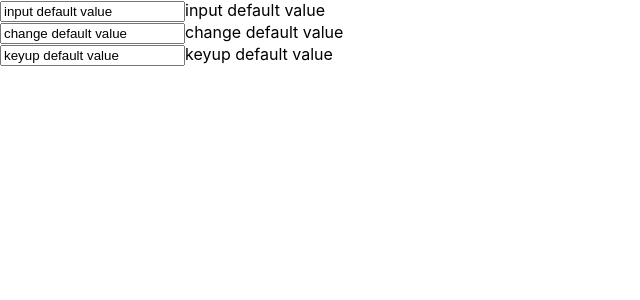
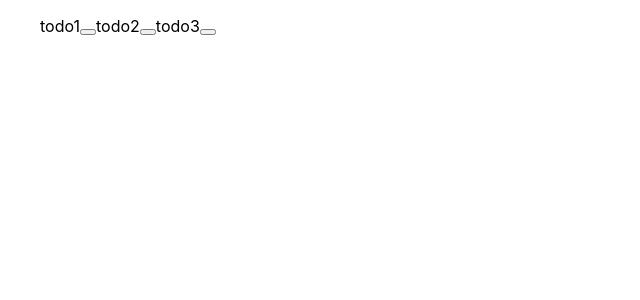
Before and after one commit to kantasasakimaru/react_todo_app, a React (Create React App) app: page / in a window 1280 px wide. Shown: the top 300 px of the page, without its empty margins (0-640 px from the left). Built offline with nearby package versions, Linux system fonts and the light colour scheme.

Commit message:
簡単なToDoリストと削除機能

```diff
--- a/src/App.js
+++ b/src/App.js
@@ -4,40 +4,34 @@ class App extends Component {
   constructor(props) {
     super(props);
     this.state = {
-      changeResult: "change default value",
-      inputResult: "input default value",
-      keyUpResult: "keyup default value"
+      todos: [
+        { id: "1", text: "todo1" },
+        { id: "2", text: "todo2" },
+        { id: "3", text: "todo3" }
+      ]
     };
   }
-  onInput(e) {
-    this.setState({ inputResult: e.target.value });
+
+  deleteTodo(id) {
+    let todos = this.state.todos;
+    todos = todos.filter((todo) => todo.id !== id);
+    this.setState({ todos: todos });
   }
-
-  onChange(e) {
-    this.setState({ changeResult: e.target.value });
-  }
-
-  onKeyup(e) {
-    this.setState({ keyUpResult: e.target.value });
-  }
-
 
   render() {
     return (
-      <div>
-        <input defaultValue={this.state.inputResult} onInput={this.onInput.bind(this)} placeholder="input" />
-        {this.state.inputResult}
-        <br />
+      <ul>
+        {
+          this.state.todos.map((todo) => {
+            return (
+              <il key={todo.id}>{todo.text}
+                <button onClick={this.deleteTodo.bind(this, todo.id)} x></button>
 
-        <input value={this.state.changeResult} onChange={(e) => this.onChange(e)} placeholder="change" />
-        {this.state.changeResult}
-        <br />
-
-        <input defaultValue={this.state.keyUpResult} onKeyUp={this.onKeyup.bind(this)} placeholder="keyup　　　　　　　　　" />
-        {this.state.keyUpResult}
-        <br />
-
-      </div>
+              </il>
+            )
+          })
+        }
+      </ul>
     );
   }
 }
```
